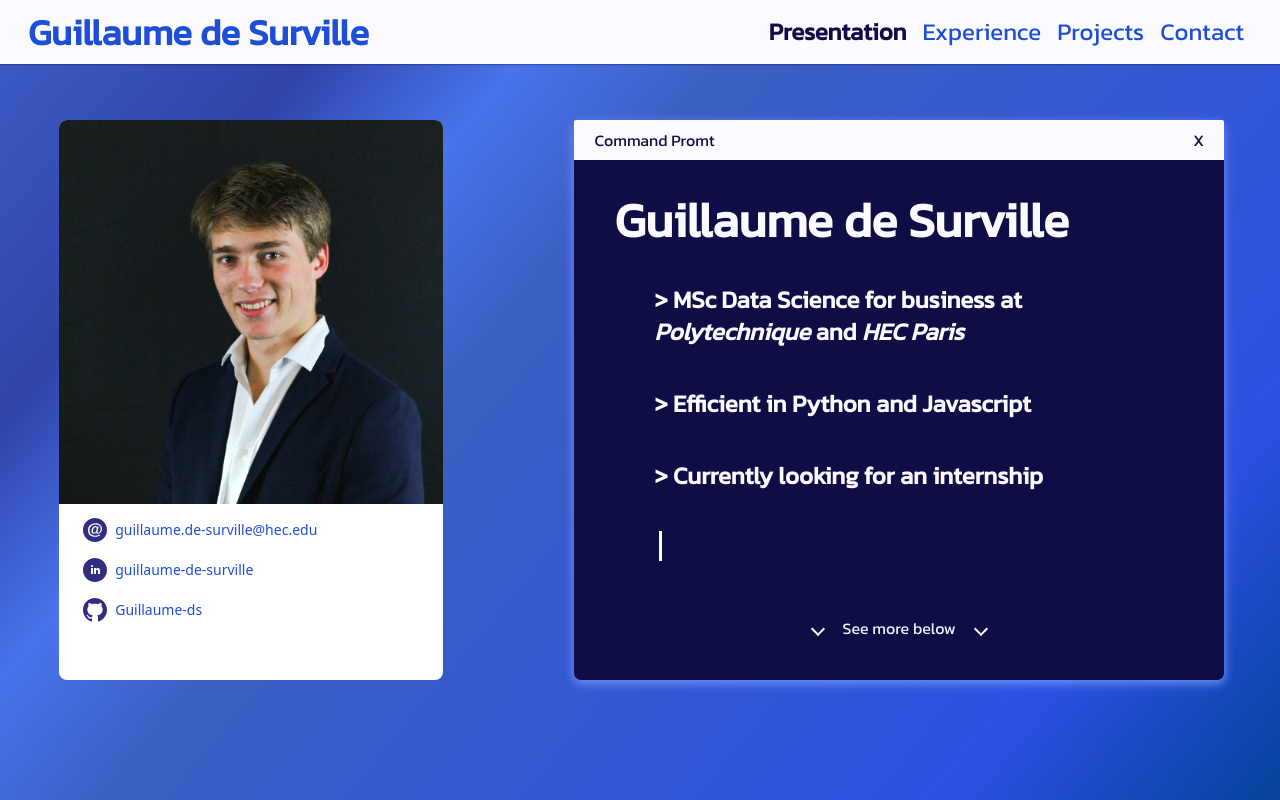
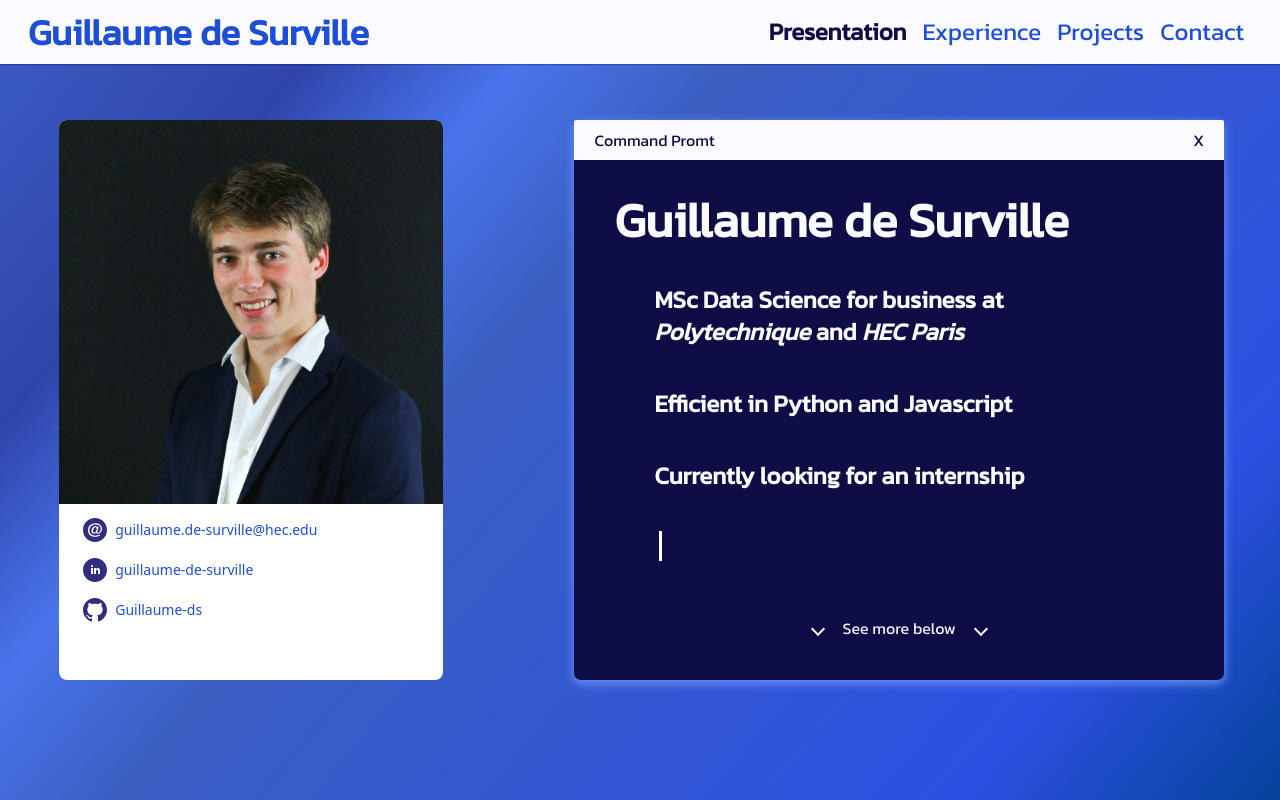
Before and after one commit to Guillaume-ds/portfolio_frontend, a Next.js app: page / in a window 1280 px wide. Shown: the top 800 px of the page. Built offline with nearby package versions, Linux system fonts and the light colour scheme.

Commit message:
writing text

```diff
--- a/src/components/jumbotron/writingText.js
+++ b/src/components/jumbotron/writingText.js
@@ -38,13 +38,13 @@
                 Guillaume de Surville
             </h1>
             <p className={display + " md:text-xl lg:text-2xl mb-10 px-1 md:px-12 xl:px-20 font-bold"}>
-                > MSc Data Science for business at <em>Polytechnique</em> and <em>HEC Paris</em>
+                MSc Data Science for business at <em>Polytechnique</em> and <em>HEC Paris</em>
             </p>
             <p className={display2 + " md:text-xl  lg:text-2xl mb-10 px-1 md:px-12 xl:px-20 font-bold"}>
-                > Efficient in Python and Javascript
+                Efficient in Python and Javascript
             </p>
             <p className={display3 + " md:text-xl lg:text-2xl mb-10 px-1 md:px-12 xl:px-20 font-bold"}>
-                > Currently looking for an internship
+                Currently looking for an internship
             </p>
             <span className={display4 + " w-0 h-5 md:pl-12 xl:pl-20 text-lg lg:text-xl blinkingText"}>&nbsp;</span>
 
```
